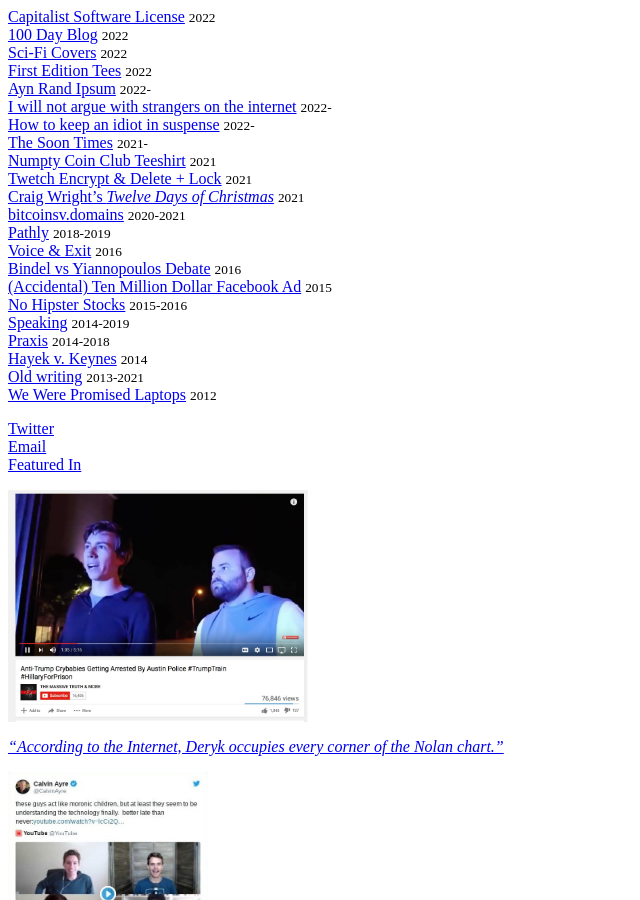
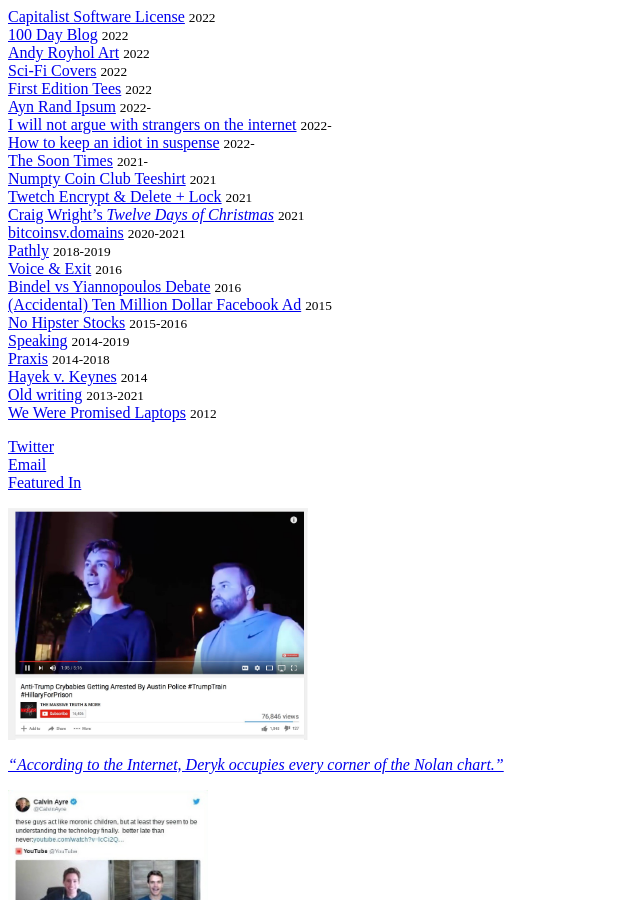
Before and after one commit to dmkgll/dmkgll, a Jekyll site: the page built from index.md, in a window 1280 px wide and 900 px high. Shown: the whole window, without its empty margins (0-640 px from the left). Built offline with Jekyll 4.4.1, drawn with Linux system fonts in a browser that asks for light colours.

Commit message:
Update index.md

```diff
--- a/index.md
+++ b/index.md
@@ -24,6 +24,7 @@
 <ul>
   <li><a href="/" data="a parody of the silly Anticapitalist Software License">Capitalist Software License</a> <small>2022</small></li>
   <li><a href="/fet" data="blogging project inspired by Kevin Quirk">100 Day Blog</a> <small>2022</small></li>
+  <li><a href="/fet" data="blogging project inspired by Kevin Quirk">Andy Royhol Art</a> <small>2022</small></li>
   <li><a href="/fet" data="blog featuring the best sci-fi cover art, mostly old">Sci-Fi Covers</a> <small>2022</small></li>
   <li><a href="/fet">First Edition Tees</a> <small>2022</small></li>
   <li><a href="/ayn-rand-ipsum">Ayn Rand Ipsum</a> <small>2022-</small></li>
```
